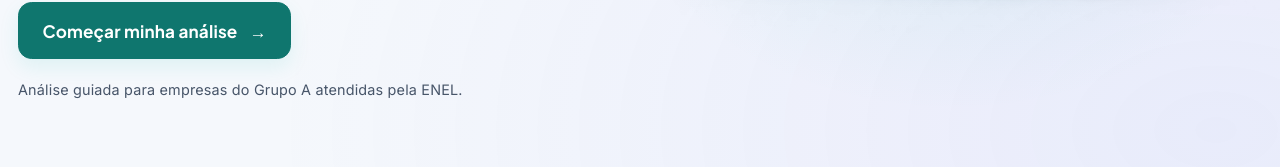
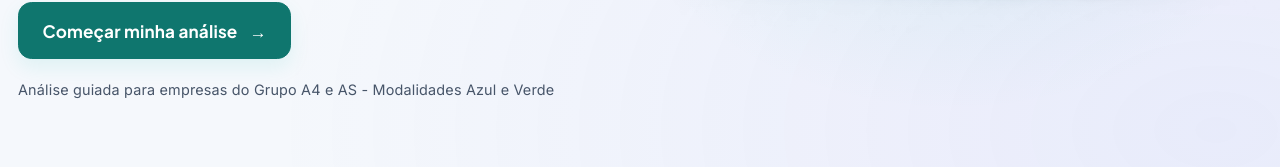
Before and after one commit to virgilio-vpr/EnerDiag, a React (Vite) app in the folder frontend/: page / in a window 1280 px wide. Shown: the part 630-797 px from the top of the page. Built offline with nearby package versions, Linux system fonts and the light colour scheme.

Commit message:
Update landing note for A4 and AS tariff modalities

```diff
--- a/frontend/src/App.tsx
+++ b/frontend/src/App.tsx
@@ -91,7 +91,7 @@ function App() {
             <h1 id="hero-title">Sua energia pode trabalhar melhor pela sua empresa.</h1>
             <p className="hero-description">Descubra oportunidades de economia na sua conta de energia com uma análise clara do consumo e da demanda da sua empresa.</p>
             <a className="button" href="/register">Começar minha análise <span aria-hidden="true">→</span></a>
-            <p className="hero-note">Análise guiada para empresas do Grupo A atendidas pela ENEL.</p>
+            <p className="hero-note">Análise guiada para empresas do Grupo A4 e AS - Modalidades Azul e Verde</p>
           </div>
           <div className="hero-artwork">
             <img
```
